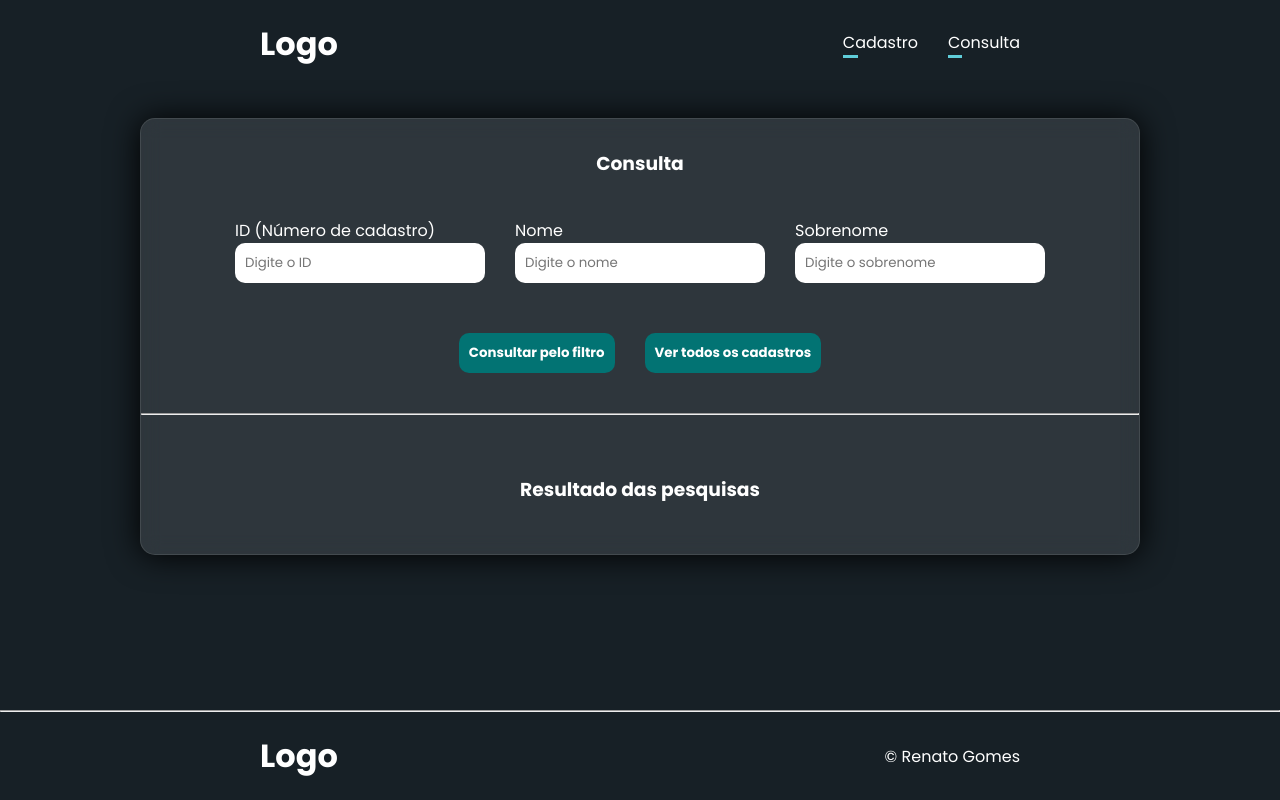
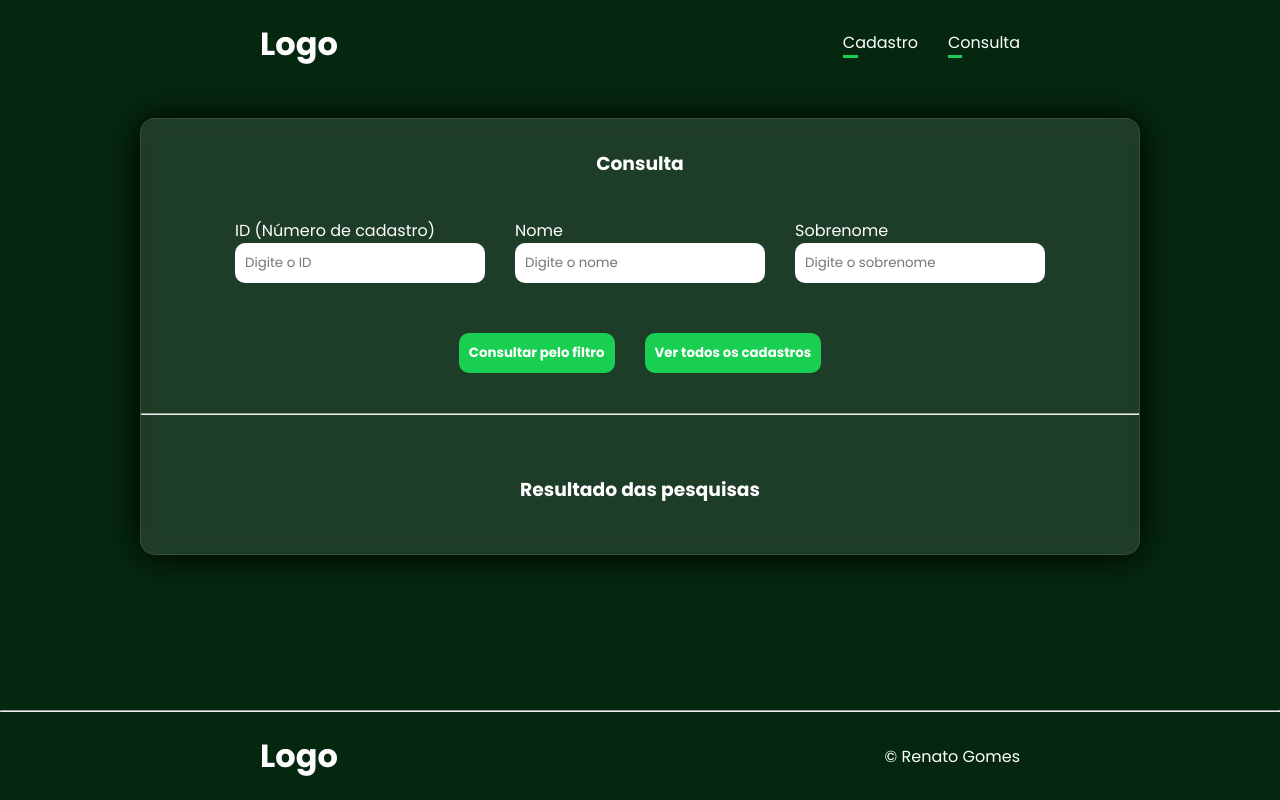
Before and after one commit to renatogomesf/Formulario-MongoDB, a React (Vite) app: page /Consultar in a window 1280 px wide. Built offline with nearby package versions, Linux system fonts and the light colour scheme.

Commit message:
mudança de cores

```diff
--- a/src/App.jsx
+++ b/src/App.jsx
@@ -27,7 +27,7 @@ export const Span = styled.span`
   position: fixed;
   top: 20px;
   left: 20px;
-  box-shadow: 0px 0px 700px 100px #5fcdd9a6;
+  box-shadow: 0px 0px 700px 100px #19cf5373;
   z-index: -1000;
   transform: translate(-50%, -50%);
 
--- a/src/components/Update/StyleUpdate.jsx
+++ b/src/components/Update/StyleUpdate.jsx
@@ -66,7 +66,7 @@ export const Input = styled.input`
     background-color: rgba(128, 128, 128, 0.2);
 
     &:focus{
-        outline: 3px solid ${({theme})=>theme.cor04};
+        outline: 3px solid ${({theme})=>theme.cor02};
     }
 `
 
--- a/src/pages/cadastro/StyleForm.jsx
+++ b/src/pages/cadastro/StyleForm.jsx
@@ -54,7 +54,7 @@ export const Input = styled.input`
     border-radius: 10px;
 
     &:focus{
-        outline: 3px solid ${({theme})=>theme.cor04};
+        outline: 3px solid ${({theme})=>theme.cor02};
     }
 `
 
@@ -70,7 +70,7 @@ export const Button = styled.button`
     cursor: pointer;
     font-weight: bold;
     transition: 0.3s;
-    background-color: ${({theme})=>theme.cor03};
+    background-color: ${({theme})=>theme.cor02};
     color: white;
 
     &:hover{
--- a/src/pages/consulta/StyleConsulta.jsx
+++ b/src/pages/consulta/StyleConsulta.jsx
@@ -59,19 +59,18 @@ export const Input = styled.input`
     border-radius: 10px;
 
     &:focus{
-        outline: 3px solid ${({theme})=>theme.cor04};
+        outline: 3px solid ${({theme})=>theme.cor02};
     }
 `
 
 export const Button = styled.button`
-    /* width: 190px; */
     padding: 10px;
     border-radius: 10px;
     border: none;
     cursor: pointer;
     font-weight: bold;
     transition: 0.3s;
-    background-color: ${({theme})=>theme.cor03};
+    background-color: ${({theme})=>theme.cor02};
     color: white;
 
     &:hover{
@@ -92,19 +91,14 @@ export const Cadastros = styled.ul`
 `
 
 export const Cadastro = styled.li`
-    /* background-color: ${({theme})=>theme.cor06}; */
     color: black;
-    /* border-radius: 5px; */
     list-style: none;
     display: flex;
     justify-content: end;
-    /* flex-wrap: wrap; */
-    /* gap: 10px; */
     width: 100%;
 
 
     @media (max-width: 700px) {
-        /* flex-direction: column; */
         flex-wrap: wrap;
     }
 `
--- a/src/styles/theme.jsx
+++ b/src/styles/theme.jsx
@@ -1,8 +1,8 @@
 export const theme = {
-    cor01: '#172026',
-    cor02: '#5FCDD9',
-    cor03: '#027373',
-    cor04: '#04BFAD',
-    cor05: '#04BF9D',
+    cor01: '#052710',
+    cor02: '#19CF52',
+    cor03: '#118F39',
+    cor04: '#094F20',
+    cor05: '#08421A',
     cor06: '#ffffff'
 }
```
